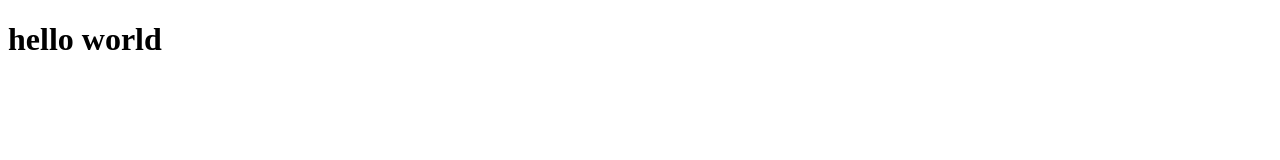
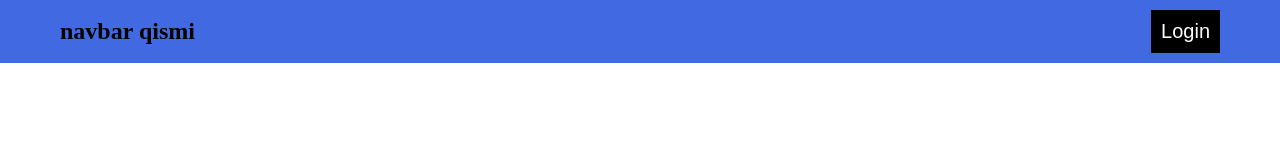
Before and after one commit to Otabek1990/learn-demo, a plain HTML site: page index.html in a window 1280 px wide. Drawn offline with Linux system fonts and the light colour scheme.

Commit message:
navbar-yaratildi

```diff
--- /dev/null
+++ b/index.css
@@ -0,0 +1,20 @@
+*{
+    margin: 0;
+    padding: 0;
+    box-sizing: border-box;
+}
+nav{
+    background-color: royalblue;
+    padding: 10px 60px;
+    display: flex;
+    align-items: center;
+    justify-content: space-between;
+}
+.login-btn{
+    padding: 10px;
+    background-color: black;
+    color: white;
+    cursor: pointer;
+    border: none;
+    font-size: 20px;
+}
--- a/index.html
+++ b/index.html
@@ -4,8 +4,13 @@
     <meta charset="UTF-8" />
     <meta name="viewport" content="width=device-width, initial-scale=1.0" />
     <title>Document</title>
+    <link rel="stylesheet" href="./index.css">
   </head>
   <body>
-    <h1>hello world</h1>
+    <nav>
+        <h1>navbar qismi</h1>
+        <button class="login-btn">Login</button>
+    </nav>
+
   </body>
 </html>
```
